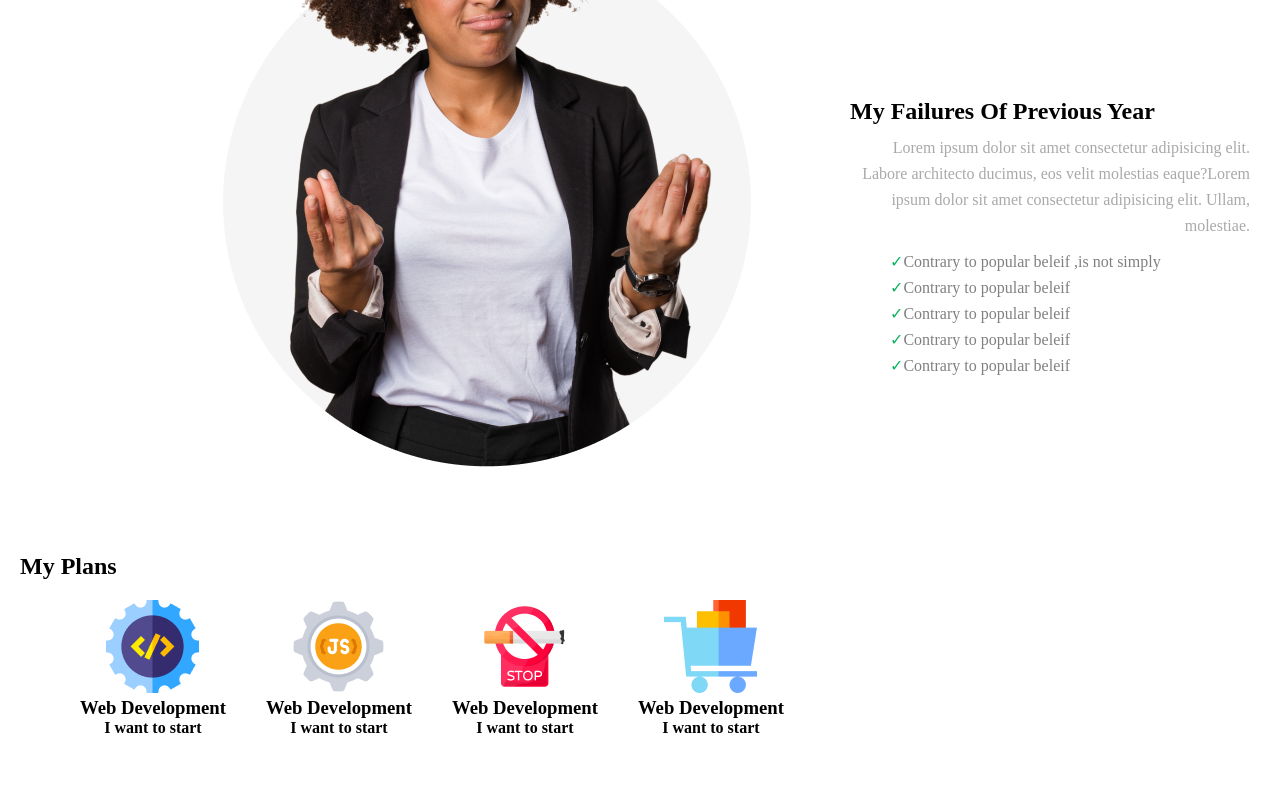
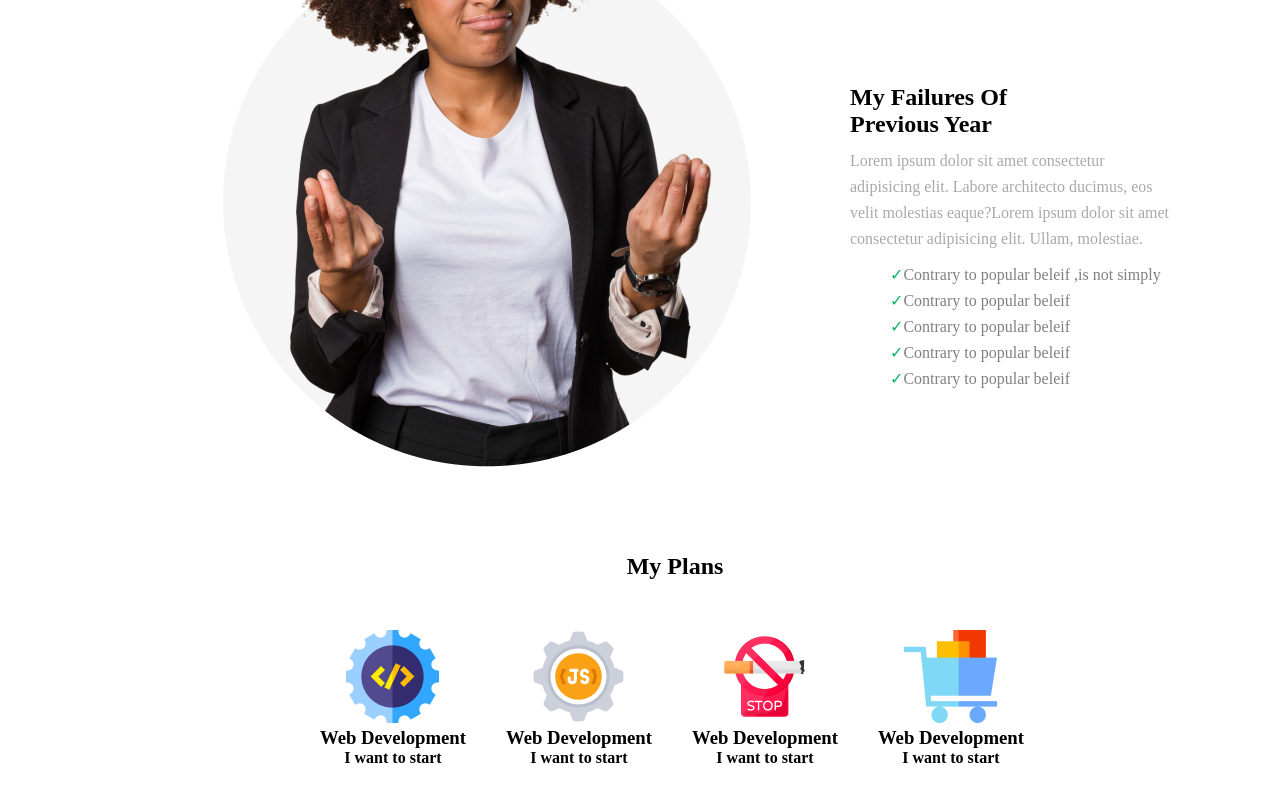
Before and after one commit to airinkhanam01/1st-Assignment, a plain HTML site: page index.html in a window 1280 px wide. Shown: the part 1180-1981 px from the top of the page. Drawn offline with Linux system fonts and the light colour scheme.

Commit message:
again added

```diff
--- a/index.html
+++ b/index.html
@@ -26,8 +26,8 @@
  <img src="images/person.png" alt="">
 </div>
 <div class="main-text">
-    <h1>My Failures Of Previous Year</h1>
-    <p class="p-description">Lorem ipsum dolor sit amet consectetur adipisicing elit. Labore architecto ducimus, eos velit molestias eaque?Lorem ipsum dolor sit amet consectetur adipisicing elit. Ullam, molestiae.</p>
+    <h1>My Failures Of <br>Previous Year</h1>
+    <p class="p-description">Lorem ipsum dolor sit amet consectetur <br>adipisicing elit. Labore architecto ducimus, eos <br> velit molestias eaque?Lorem ipsum dolor sit amet <br> consectetur adipisicing elit. Ullam, molestiae.</p>
     <ul class="ul-st"><li>Contrary to popular beleif ,is not simply</li>
     <li>Contrary to popular beleif </li>
     <li>Contrary to popular beleif </li>
@@ -39,8 +39,8 @@
  </section>
 
 <section class="section2">
-
- <h1 class="h1-style"> My Plans</h1>
+<div>
+ <h1 class="h1-style"> My Plans</h1></div>
 
 
  <div class="myplan">
--- a/styles/style.css
+++ b/styles/style.css
@@ -56,7 +56,7 @@ padding-left: 910px;
     font-weight: 400px;
     size:16px;
     line-height: 26px;
-
+    text-align: left;
     left: 860px;
     color: darkgray;
     padding-bottom: 10px;
@@ -83,10 +83,11 @@ padding-left: 910px;
     size:16px;
     line-height: 26px;
 
+
           }
           .main-text{
             padding-top:500px;
-            padding-left: 500px;
+            padding-left:500px;
             text-align: left;
             padding-bottom: 10px;
 
@@ -98,12 +99,16 @@ padding-bottom: 50px;
 padding-left: 20px;
 padding-top: 200px;
 padding-right: 20px;
+text-align: center;
+
 
 
 }
     .myplan{
         display: flex;
-        padding: 20px;
+        padding: 50px;
+        padding-left: 260px;
+
     }
     .us{
 text-align: center;
```
